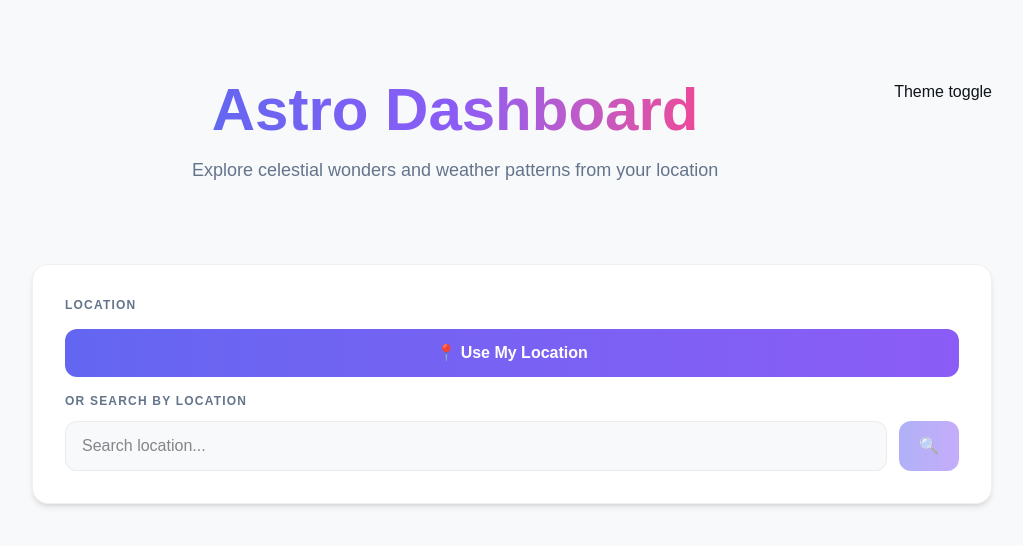
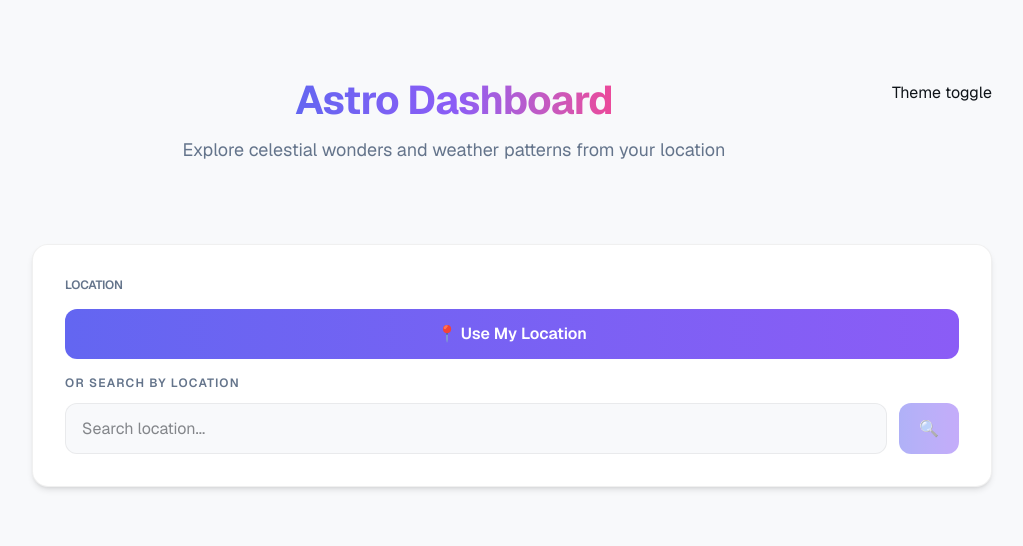
Before and after one commit to Jake-Russell/astro-dashboard, a Next.js app: page / in a window 1280 px wide. Shown: the top 546 px of the page, without its empty margins (128-1151 px from the left). Built offline with nearby package versions, Linux system fonts and the light colour scheme.

Commit message:
Fix CSS warning

```diff
--- a/app/globals.css
+++ b/app/globals.css
@@ -31,6 +31,7 @@ html.dark {
     --shadow-lg: 0 20px 25px -5px rgba(0, 0, 0, 0.5), 0 10px 10px -5px rgba(0, 0, 0, 0.4);
     --shadow-xl: 0 25px 50px -12px rgba(0, 0, 0, 0.6);
 }
+
 @theme inline {
     --color-background: var(--background);
     --color-foreground: var(--foreground);
@@ -38,15 +39,33 @@ html.dark {
     --font-mono: var(--font-geist-mono);
 }
 
-@media (prefers-color-scheme: dark) {
-    :root {
-        --background: #0a0a0a;
-        --foreground: #ededed;
-    }
+html {
+    scroll-behavior: smooth;
 }
 
 body {
     background: var(--background);
     color: var(--foreground);
-    font-family: Arial, Helvetica, sans-serif;
+    font-family:
+        var(--font-geist-sans),
+        system-ui,
+        -apple-system,
+        sans-serif;
+    line-height: 1.6;
 }
+
+/* Typography enhancements */
+h1,
+h2,
+h3,
+h4,
+h5,
+h6 {
+    letter-spacing: -0.02em;
+    font-weight: 600;
+}
+
+h1 {
+    font-size: 2.5rem;
+    font-weight: 700;
+}
```
